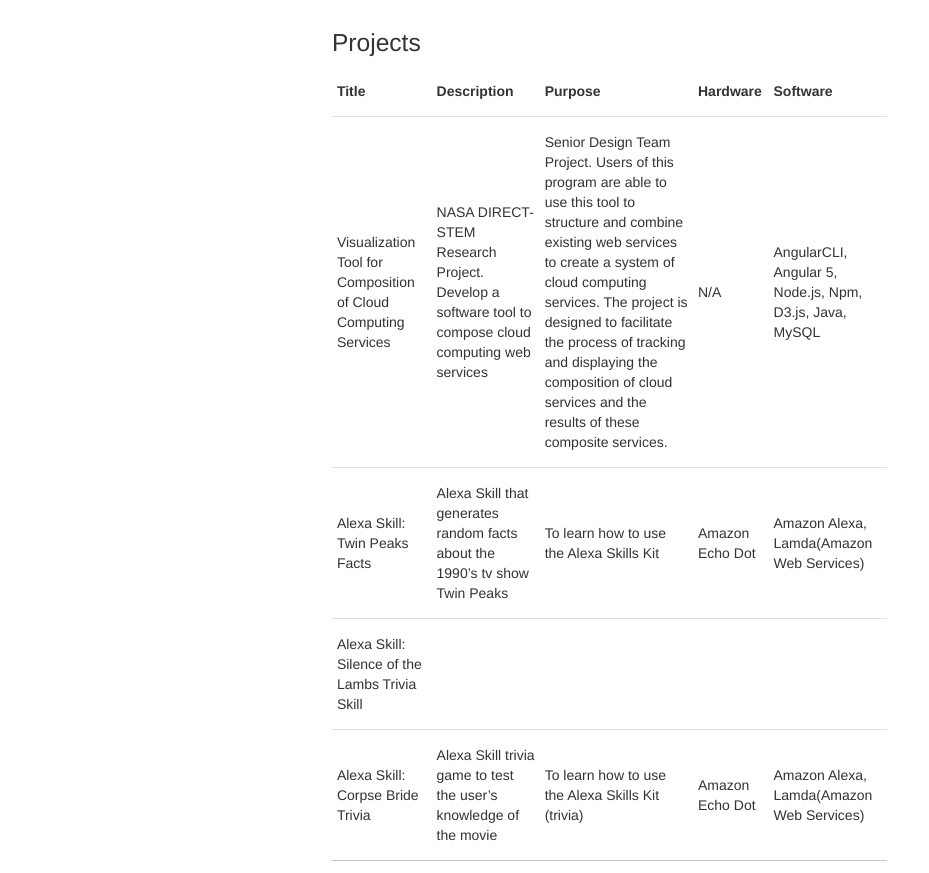
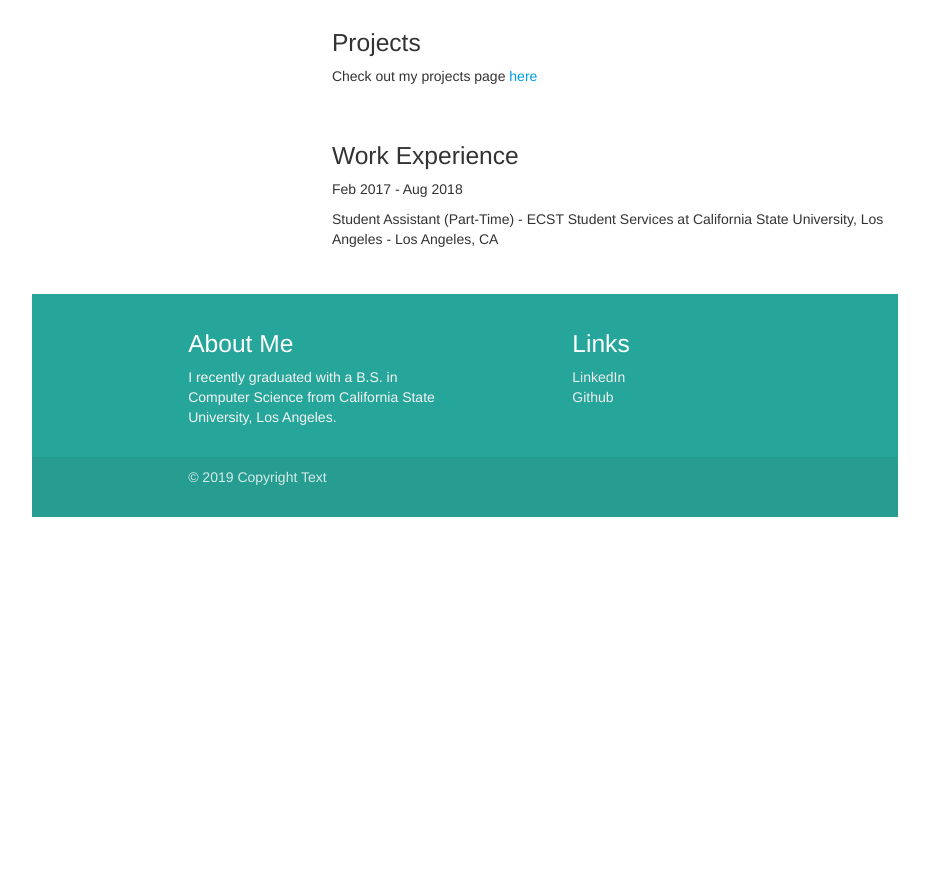
Before and after one commit to zolangi/zolangi.github.io, a plain HTML site: page index.html in a window 1280 px wide. Shown: the part 496-1369 px from the top of the page, without its empty margins (175-1104 px from the left). After the commit the page ends 1013 px from the top, so only its background shows below. Drawn offline with nearby package versions, Linux system fonts and the light colour scheme.

Commit message:
Add projects page link

```diff
--- a/index.html
+++ b/index.html
@@ -26,7 +26,7 @@
   <div id="app">
     <div class="container">
       <div class="row" id="port">
-        <h3><a href="https://zolangi.github.io/portfolio/">Portfolio</a></h3>
+        <h3>Portfolio</h3>
       </div>
       <div class="row">
         <div class="col s12 m4 13">
@@ -76,43 +76,7 @@
 
           <div class="section">
             <h5>Projects</h5>
-            <table>
-              <thead>
-                <tr>
-                  <th>Title</th>
-                  <th>Description</th>
-                  <th>Purpose</th>
-                  <th>Hardware</th>
-                  <th>Software</th>
-                </tr>
-              </thead>
-              <tr>
-                <td>Visualization Tool for Composition of Cloud Computing Services</td>
-                <td>NASA DIRECT-STEM Research Project. Develop a software tool to compose cloud computing web services</td>
-                <td>Senior Design Team Project. Users of this program are able to use this tool to structure and combine existing web services to create a system of cloud computing services. The project is designed to facilitate the process of tracking and displaying the composition of cloud services and the results of these composite services.</td>
-                <td>N/A</td>
-                <td>AngularCLI, Angular 5, Node.js, Npm, D3.js, Java, MySQL </td>
-              </tr>
-              <tr>
-                <td>Alexa Skill: Twin Peaks Facts</td>
-                <td>Alexa Skill that generates random facts about the 1990’s tv show Twin Peaks
-                <td>To learn how to use the Alexa Skills Kit</td>
-                <td>Amazon Echo Dot</td>
-                <td>Amazon Alexa, Lamda(Amazon Web Services)</td>
-                </td>
-              </tr>
-              <tr>
-                <td>Alexa Skill: Silence of the Lambs Trivia Skill</td>
-              </tr>
-              <tr>
-                <td>Alexa Skill: Corpse Bride Trivia</td>
-                <td>Alexa Skill trivia game to test the user’s knowledge of the movie</td>
-                <td>To learn how to use the Alexa Skills Kit (trivia)</td>
-                <td>Amazon Echo Dot</td>
-                <td>Amazon Alexa, Lamda(Amazon Web Services)</td>
-              </tr>
-              <tr></tr>
-            </table>
+            <p>Check out my projects page <a href="https://zolangi.github.io/portfolio/">here</a></p>
           </div>
 
           <div class="section">
```
